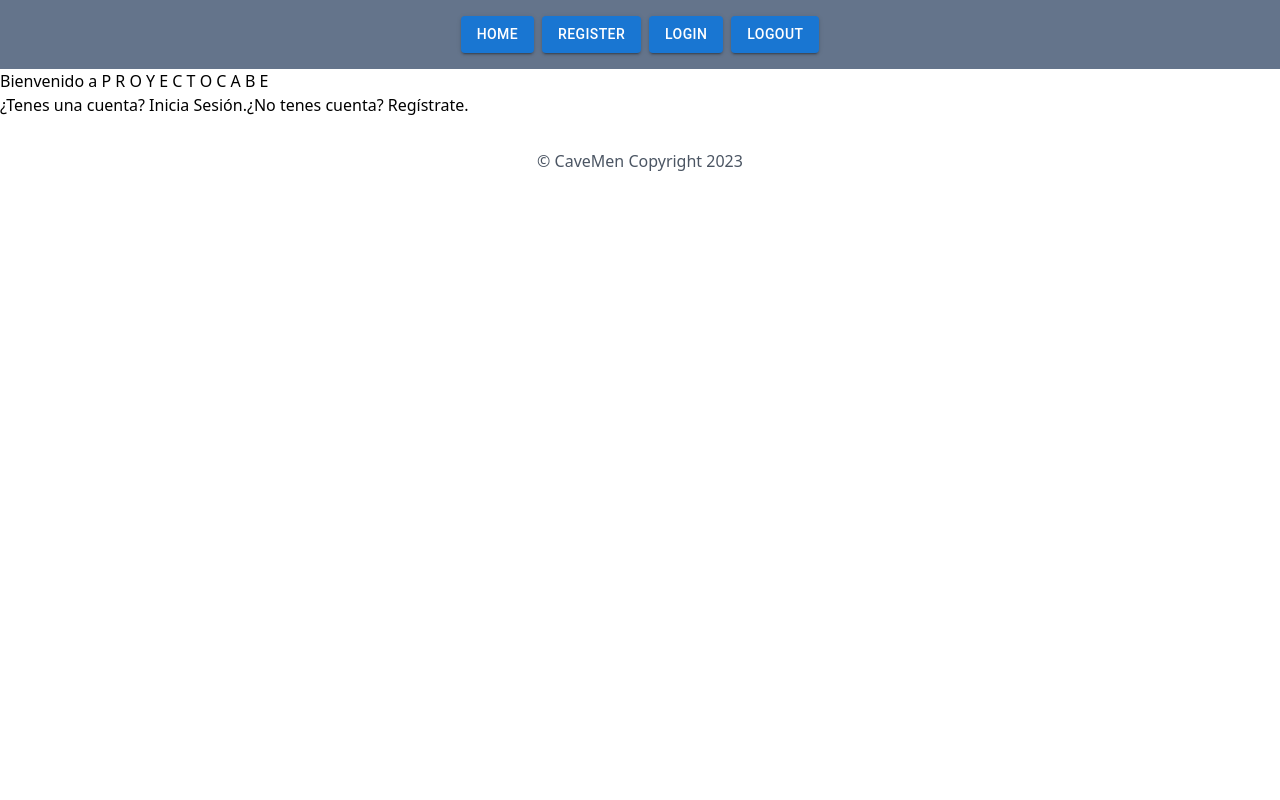
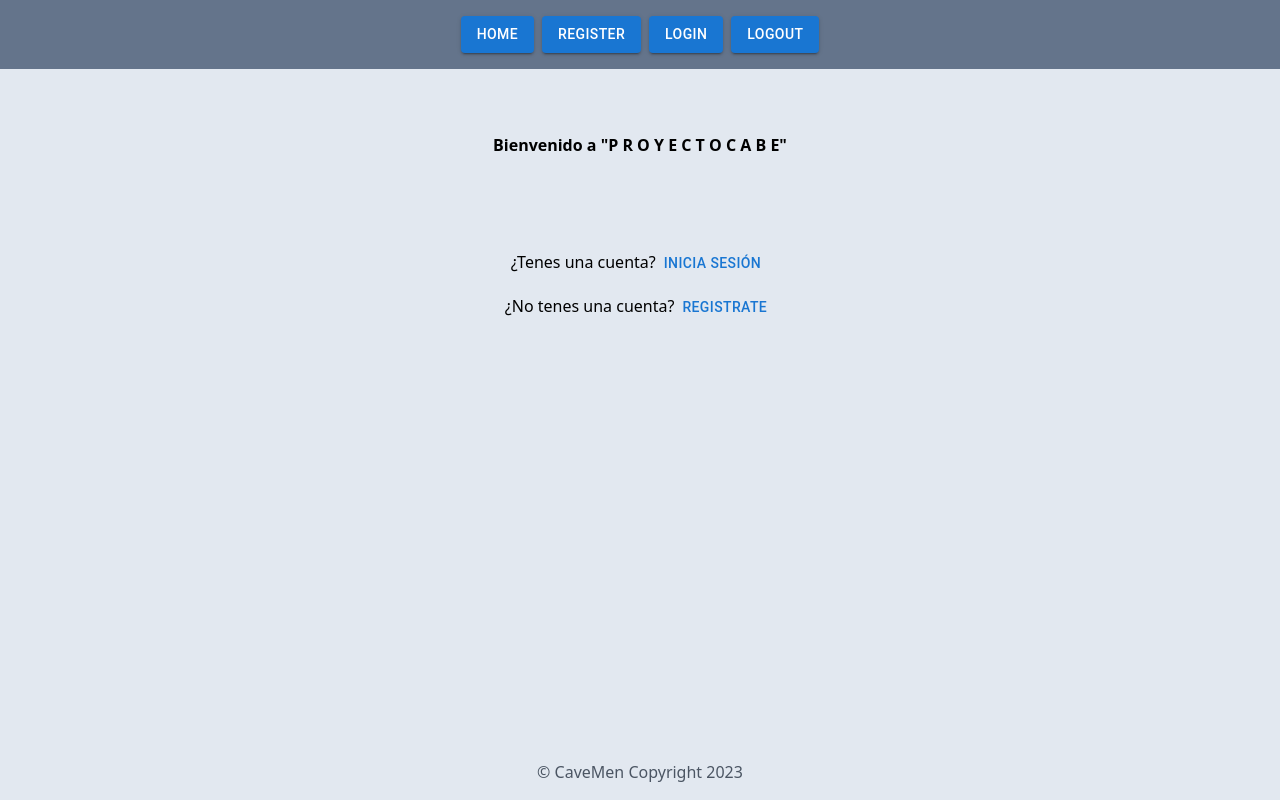
Before and after one commit to GonzaloLaFerrera/react-proyectoCabe-1, a React (Vite) app: page / in a window 1280 px wide. Built offline with nearby package versions, Linux system fonts and the light colour scheme.

Commit message:
Ajustes CSS en Footer, LayoutPublic, Landing y NotFound

```diff
--- a/src/components/Footer.jsx
+++ b/src/components/Footer.jsx
@@ -1,7 +1,7 @@
 const Footer = () => {
     return (
         <section className="text-center mt-8">
-            <p className="text-gray-600">© CaveMen Copyright 2023</p>
+            <p className="text-gray-600 pb-4">© CaveMen Copyright 2023</p>
         </section>
     );
 };
--- a/src/layout/RootLayout.jsx
+++ b/src/layout/RootLayout.jsx
@@ -4,11 +4,15 @@ import NavBar from "../components/NavBar";
 
 const LayoutPublic = () => {
     return(
-        <>
-            <nav><NavBar /></nav>
-            <main><Outlet /></main>   {/* será reemplazado por el Outlet */}
-            <footer><Footer /></footer>
-        </>
+        <div className="min-h-screen bg-slate-200 flex flex-col justify-between">
+            <div>
+                <nav><NavBar /></nav>
+                <main><Outlet /></main>
+            </div>
+            <div>
+                <footer><Footer /></footer>
+            </div>
+        </div>
     );
 };
 
--- a/src/pages/Landing.jsx
+++ b/src/pages/Landing.jsx
@@ -1,13 +1,30 @@
+import { Button } from "@mui/material";
+import { Link } from "react-router-dom";
+
 const Landing = () => {
     return(
-        <div>
-            <h1>Bienvenido a P R O Y E C T O  C A B E</h1>
-            <button>¿Tenes una cuenta? Inicia Sesión.</button>
-            <button>¿No tenes cuenta? Regístrate.</button>
+        <div className="container flex flex-col gap-2 py-8 px-4 items-center ">
+            <h1 className="font-bold mt-8 mb-20">Bienvenido a "P R O Y E C T O  C A B E"</h1>
+            {/* <Link to='/login'>¿Tenes una cuenta? Inicia Sesión.</Link>
+            <Link to='/register'>¿No tenes cuenta? Regístrate.</Link> */}
+            <p>¿Tenes una cuenta?
+                <Button
+                    component={Link}
+                    to='/login'
+                >
+                    Inicia Sesión
+                </Button>
+            </p>
+            <p>¿No tenes una cuenta?
+                <Button
+                    component={Link}
+                    to='/register'
+                >
+                    Registrate
+                </Button>
+            </p>
         </div>
     )
 };
 
 export default Landing;
-
-/* Acá mismo podría incluir los dos componentes/pages: Login y Register.*/
--- a/src/pages/NotFound.jsx
+++ b/src/pages/NotFound.jsx
@@ -1,3 +1,4 @@
+import { Button } from "@mui/material";
 import { Link, useRouteError } from "react-router-dom"
 
 const NotFound = () => {
@@ -5,11 +6,13 @@ const NotFound = () => {
     console.log(error);
 
     return (
-        <div>
-            <h1>404</h1>
-            <p>Not Found</p>
-            <p>{error.statusText || error.message}</p>
-            <Link to='/'>Volver al inicio</Link>
+        <div className="container bg-gray-500 flex flex-col gap-2 font-bold mx-auto px-4 pt-8 pb-4 items-center">
+            <h1 className="text-xl">404</h1>
+            <p className="text-xl uppercase tracking-[0.3em]">Not Found</p>
+            <p>(Error: "{error.statusText || error.message}")</p>
+            <Button variant="contained" sx={{mt:4}}>
+                <Link to='/'>Volver al inicio</Link>
+            </Button>
         </div>
     );
 };
```
